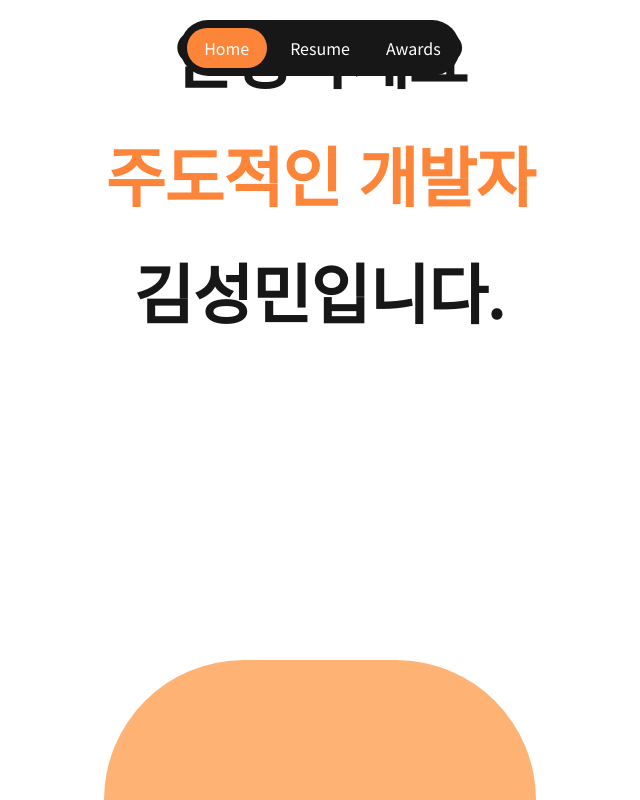
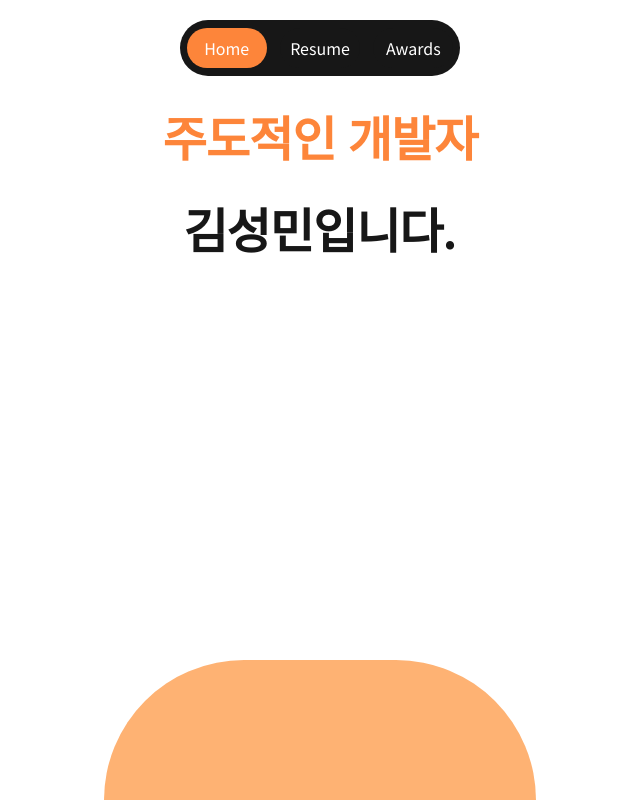
Before and after one commit to Collection50/Resume, a Next.js app: page / in a window 1280 px wide. Shown: the whole page, without its empty margins (320-960 px from the left). Built offline with nearby package versions, Linux system fonts and the light colour scheme.

Commit message:
feat: 랜딩 컴포넌트 구현

```diff
--- a/components/Landing/Landing.styled.ts
+++ b/components/Landing/Landing.styled.ts
@@ -15,7 +15,7 @@ export const Text = styled.div<{ $hilight?: boolean }>`
   color: #171717;
 
   text-align: center;
-  font-size: 65px;
+  font-size: 3em;
   font-style: normal;
   font-weight: 600;
   line-height: 150%;
```
